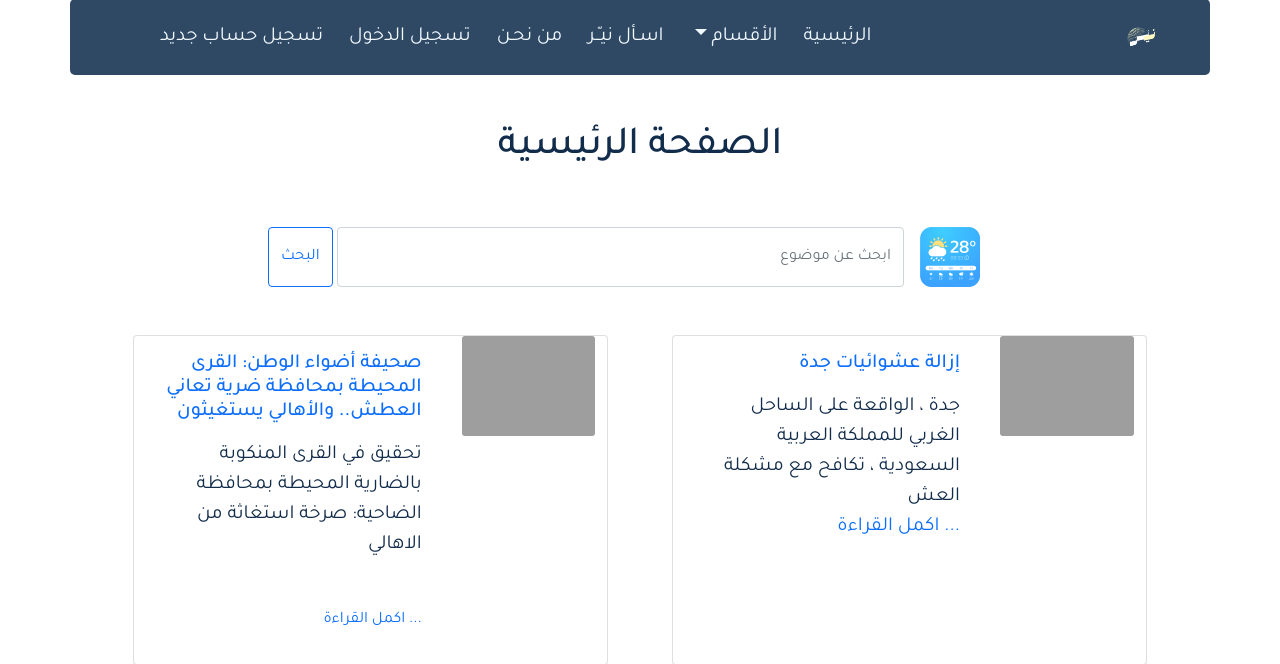
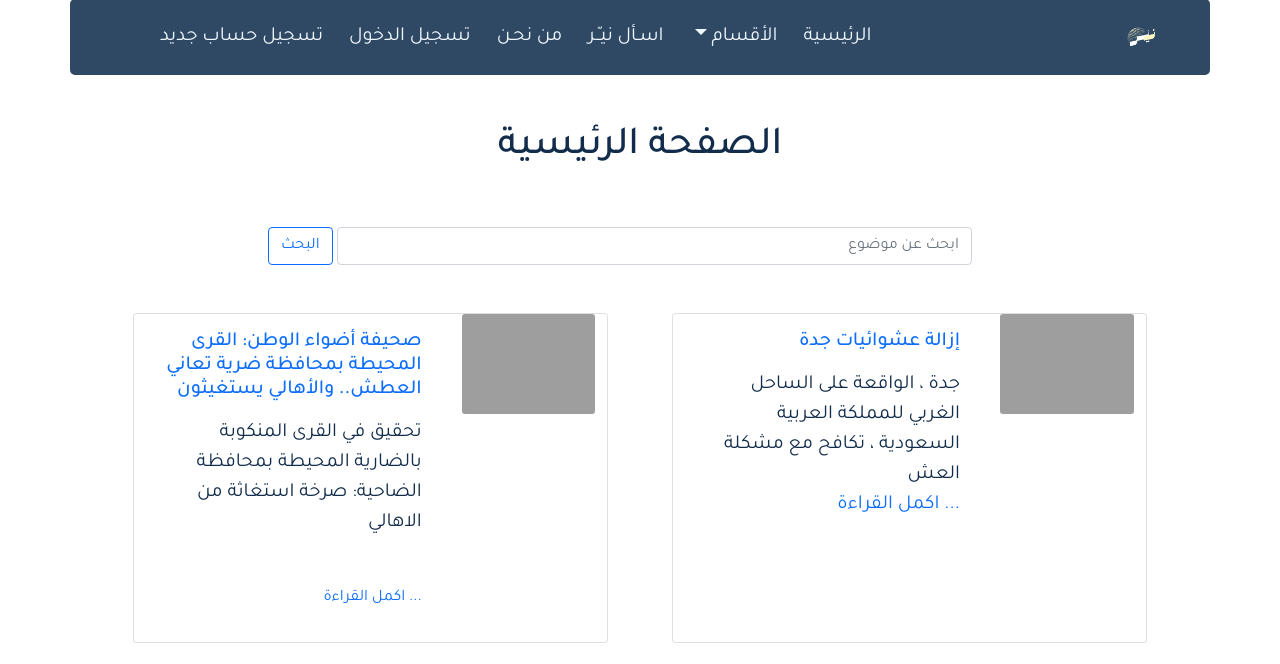
Before and after one commit to ghonaime91/nyr-news-paper, a Flask app: page / in a window 1280 px wide. Shown: the part 329-993 px from the top of the page. Run offline with Flask 3, Linux system fonts and the light colour scheme; data comes from the database, SQL or seed files in the repository; some libraries are stand-ins or nearby versions; grey boxes are pictures that could not be loaded.

Commit message:
Update index.html

```diff
--- a/app/templates/main/index.html
+++ b/app/templates/main/index.html
@@ -16,7 +16,6 @@
 
   <div class="container d-flex justify-content-evenly mb-5 ">
      <form class="d-flex mt-2 me-5 col-12 col-sm-12 col-md-8" method="get" action="{{url_for("search")}}">
-      <img class="ms-2" src="{{ url_for('static', filename='img/weather.png')}}" width="60" alt="">
         <input class="form-control me-2 text-color-white" type="search" placeholder="ابحث عن موضوع" name="q">
         <button class="btn btn-outline-primary me-1 ms-3" type="submit">البحث</button>
     </form>
```
